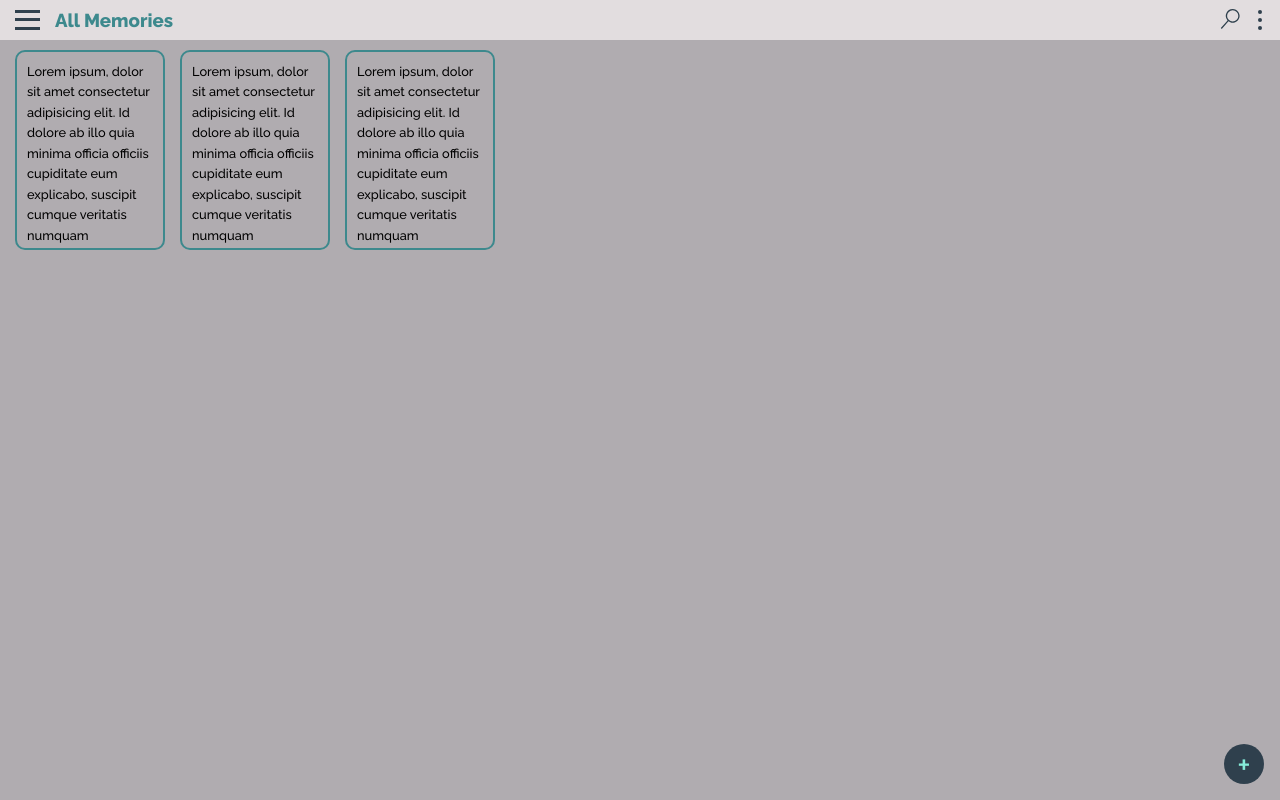
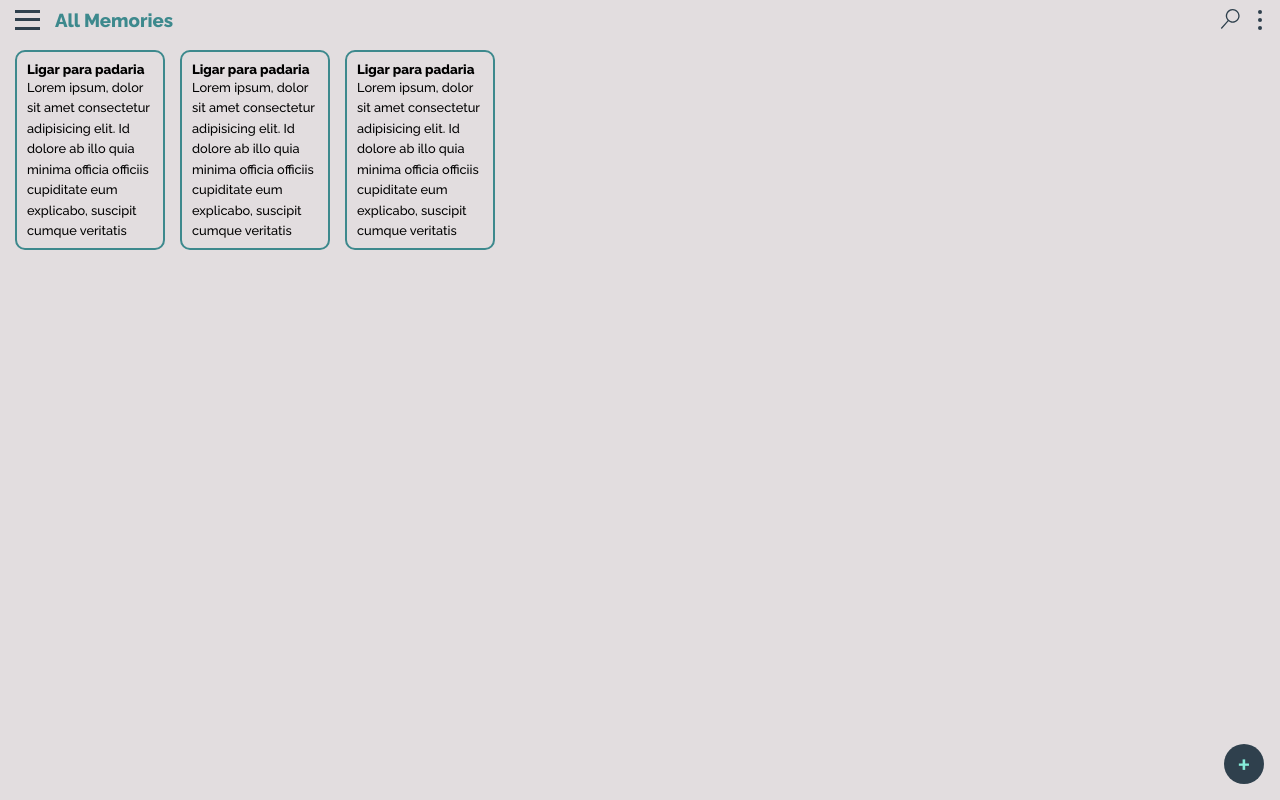
Before and after one commit to lgustavopalmieri/QuickMemories, a React (Create React App) app in the folder front/: page / in a window 1280 px wide. Built offline with nearby package versions, Linux system fonts and the light colour scheme.

Commit message:
title-on-memories

```diff
--- a/front/src/components/Main/style.js
+++ b/front/src/components/Main/style.js
@@ -2,7 +2,7 @@ import styled from "styled-components";
 
 export const MainStyled = styled.div `
 
-    background-color: var(--color-three);
+    background-color: var(--color-one);
     width: 100%;
     height: 100%;
 
--- a/front/src/components/Memory/index.jsx
+++ b/front/src/components/Memory/index.jsx
@@ -4,11 +4,13 @@ import { MemoryStyled, TextMemoStyled } from "./style";
 export default function Memory () {
     return (
         <MemoryStyled>
+            <h5>Ligar para padaria as 5 e 15 na sexta-feira fwa sda dsadasd asdasd asdasdasd asd </h5>
             <TextMemoStyled>Lorem ipsum, dolor sit amet consectetur adipisicing
                 elit. Id dolore ab illo quia minima officia
                 officiis cupiditate eum explicabo,
                 suscipit cumque veritatis numquam accusantium
-                architecto minus alias, eligendi nobis tempore.</TextMemoStyled>
+                architecto minus alias, eligendi nobis tempore.
+            </TextMemoStyled>
         </MemoryStyled>
     )
 }
--- a/front/src/components/Memory/style.js
+++ b/front/src/components/Memory/style.js
@@ -11,6 +11,12 @@ export const MemoryStyled = styled.div `
     overflow-y: hidden;
     border-radius: 10px;
     border: solid 2px var(--color-four);
+
+    & h5 {
+        max-height: 9%;
+        text-overflow: ellipsis;
+        overflow: hidden;
+    }
 
 `
 export const TextMemoStyled = styled.p `
```
